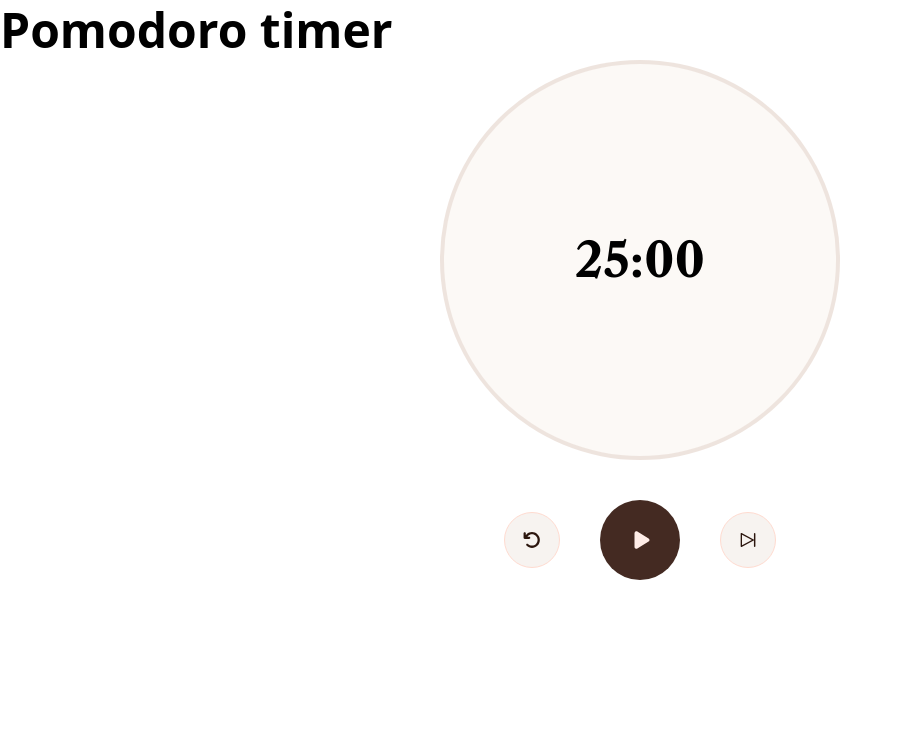
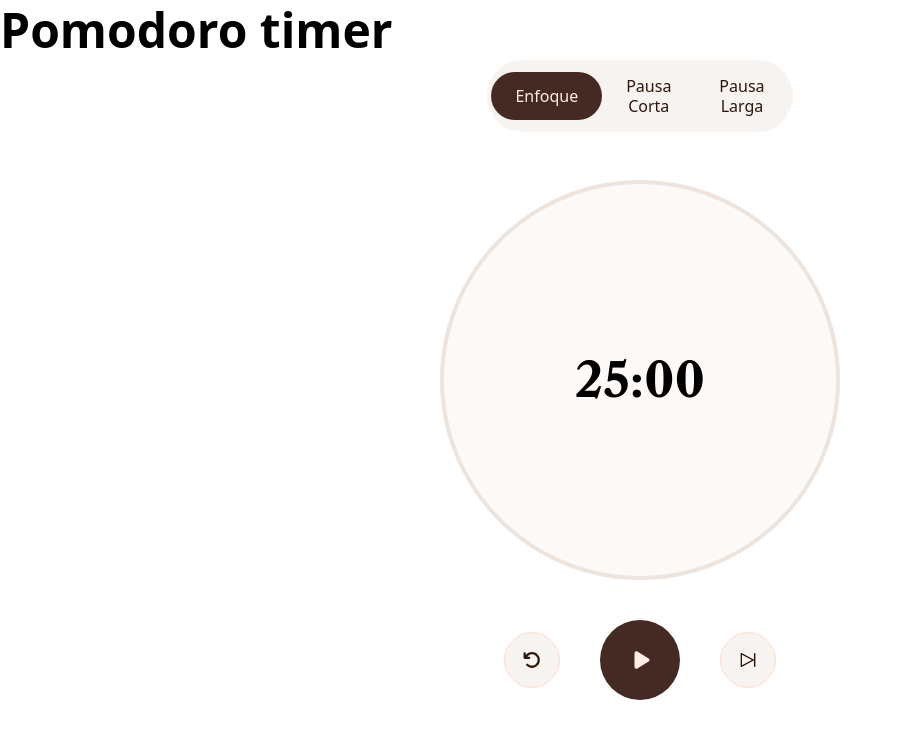
Before and after one commit to raquelruz/pomodoro-timer, a React (Vite) app: page / in a window 1280 px wide. Shown: the top 738 px of the page, without its empty margins (0-899 px from the left). Built offline with nearby package versions, Linux system fonts and the light colour scheme.

Commit message:
feature/timer-modes: add timer mode selector

```diff
--- a/src/components/Timer.jsx
+++ b/src/components/Timer.jsx
@@ -2,6 +2,7 @@ import { useEffect, useState } from "react";
 import { TimerDisplay } from "./Timer/TimerDisplay";
 import { TimerControls } from "./Timer/TimerControls";
 import { TIMER_MODES } from "../constants/timer";
+import { TimerModes } from "./Timer/TimerModes";
 
 export const Timer = () => {
 	const [time, setTime] = useState(TIMER_MODES.focus.duration);
@@ -52,10 +53,20 @@ export const Timer = () => {
 		setIsOn(false);
 	};
 
+	const handleModeChange = (newMode) => {
+		setMode(newMode);
+		setTime(TIMER_MODES[newMode].duration);
+		setIsOn(false);
+	}
+
 	const progress = ((currentMode.duration - time) / currentMode.duration) * 100;
 
 	return (
 		<div>
+			<div>
+				<TimerModes mode={mode} handleModeChange={handleModeChange}/>
+			</div>
+
 			<div className="flex justify-center">
 				<div
 					className="flex items-center justify-center rounded-full h-100 w-100"
--- a/src/components/Timer/TimerDisplay.jsx
+++ b/src/components/Timer/TimerDisplay.jsx
@@ -1,8 +1,6 @@
 export const TimerDisplay = ({ counter }) => {
 	const minutes = Math.floor(counter / 60);
 	const seconds = (counter % 60).toString().padStart(2, "0");
-
-    console.log(counter)
 
 	return (
 		<div>
--- /dev/null
+++ b/src/components/Timer/TimerModes.jsx
@@ -0,0 +1,38 @@
+export const TimerModes = ({ mode, handleModeChange }) => {
+	return (
+		<div className="flex justify-center mb-12">
+			<div className="flex items-center bg-bg-secondary rounded-full p-1 w-fit max-w-full">
+				<button
+					onClick={() => handleModeChange("focus")}
+					className={`px-6 py-3 rounded-full text-base font-medium transition-all duration-200 ${
+						mode === "focus" ? "bg-primary-800 text-primary-50" : "text-text-primary"
+					}`}
+				>
+					Enfoque
+				</button>
+
+				<button
+					onClick={() => handleModeChange("shortBreak")}
+					className={`px-6 py-3 rounded-full text-base font-medium leading-tight transition-all duration-200 ${
+						mode === "shortBreak" ? "bg-primary-800 text-primary-50" : "text-text-primary"
+					}`}
+				>
+					Pausa
+					<br />
+					Corta
+				</button>
+
+				<button
+					onClick={() => handleModeChange("longBreak")}
+					className={`px-6 py-3 rounded-full text-base font-medium leading-tight transition-all duration-200 ${
+						mode === "longBreak" ? "bg-primary-800 text-primary-50" : "text-text-primary"
+					}`}
+				>
+					Pausa
+					<br />
+					Larga
+				</button>
+			</div>
+		</div>
+	);
+};
```
